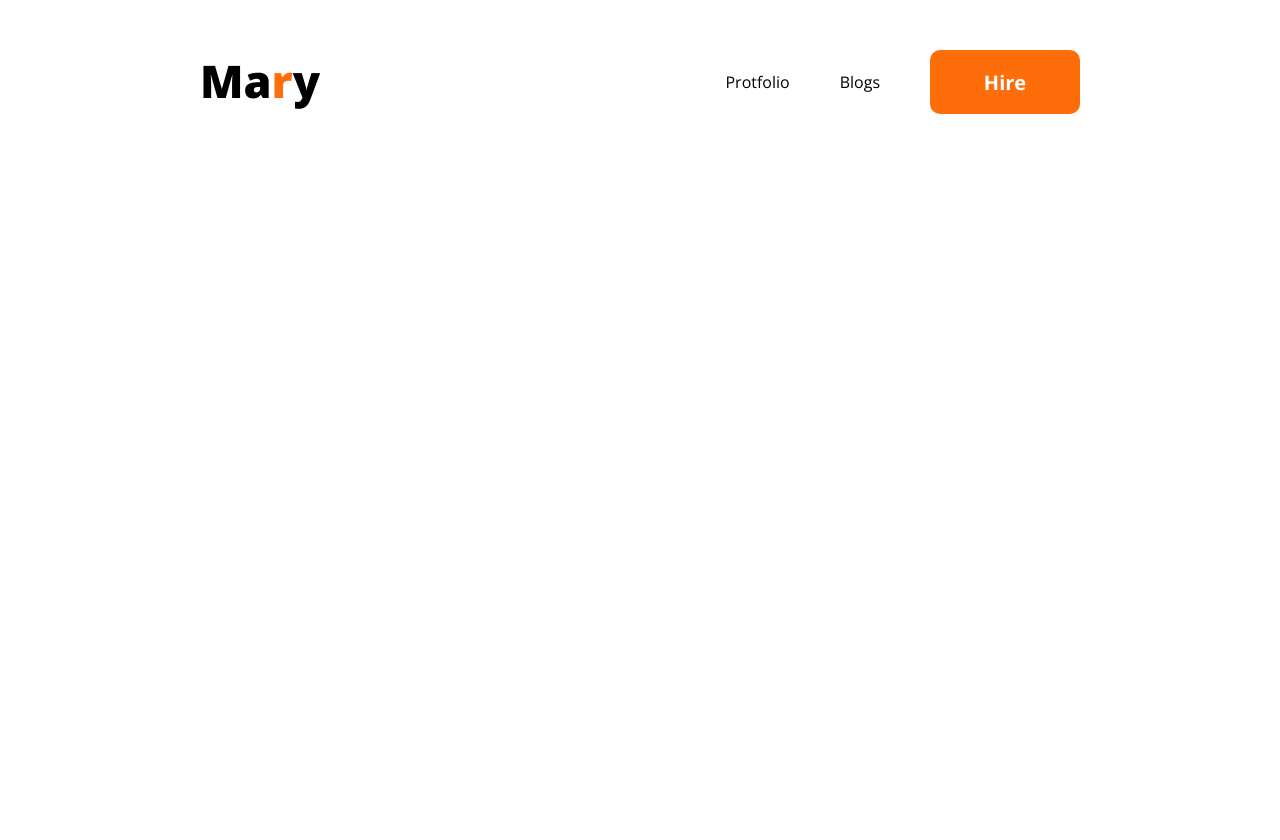
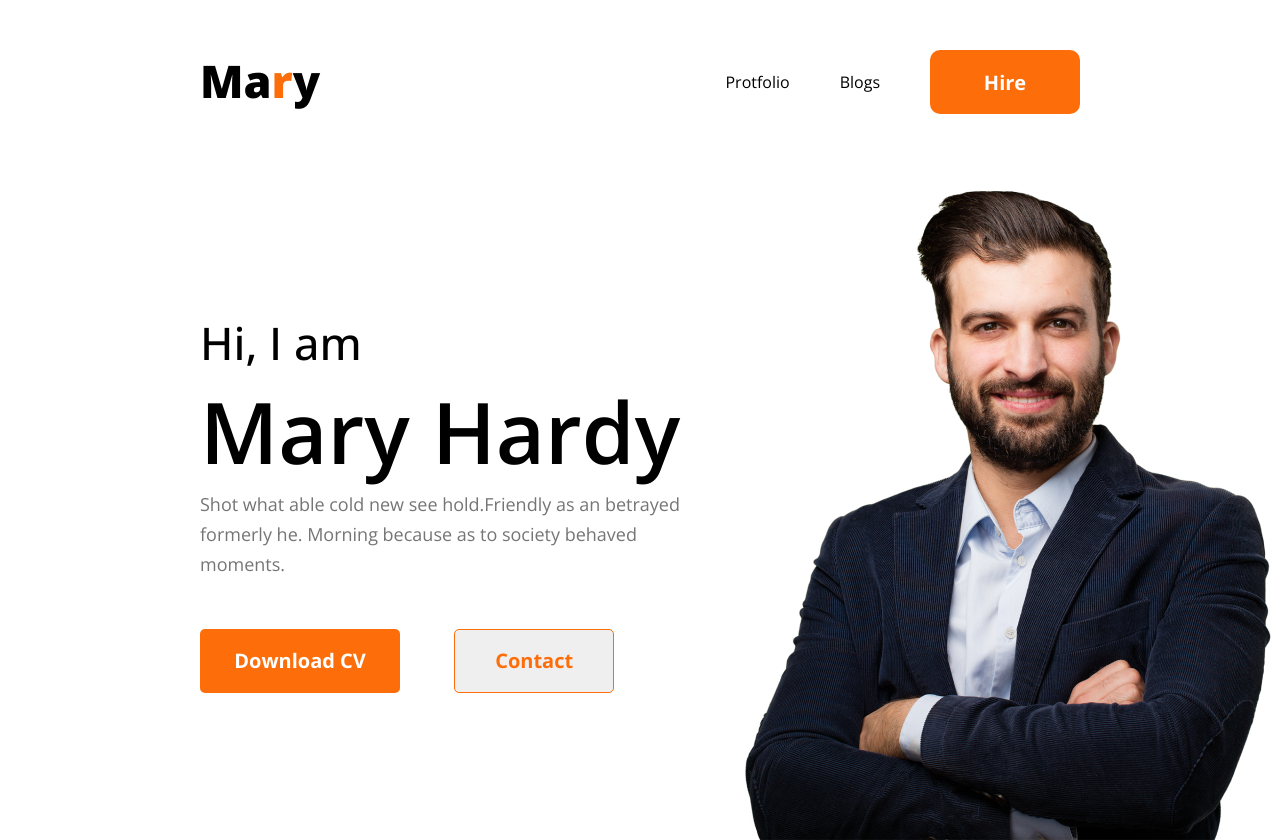
Before and after one commit to Zishan2211/Mary-Protfolio, a plain HTML site: page index.html in a window 1280 px wide. Before the commit the page ends 800 px from the top, so only its background shows below. Drawn offline with nearby package versions, Linux system fonts and the light colour scheme.

Commit message:
banner style

```diff
--- a/Styles/protfilio.css
+++ b/Styles/protfilio.css
@@ -39,7 +39,73 @@ nav li {
     font-weight: 700;
     border: none;
 }
-.buttonhire:hover{
+
+.buttonhire:hover {
     color: wheat;
     background-color: black;
 }
+
+/* bannar style */
+
+.banner {
+    display: flex;
+    align-items: center;
+    margin-left: 200px;
+}
+
+.banner-subtitle {
+    font-size: 45px;
+    font-weight: 500;
+}
+
+.banner-title {
+    font-size: 85px;
+    font-weight: 600;
+}
+
+.benner-decpri {
+    font-size: 18px;
+    color: var(--Dark-03, #757575);
+    font-weight: 400;
+    line-height: 30px;
+}
+
+.Download-btn {
+    border-radius: 5px;
+    background: #FD6E0A;
+    width: 200px;
+    height: 64px;
+    color: var(--White-Color, #FFF);
+    text-align: center;
+    border: none;
+    font-size: 20px;
+    font-weight: 700;
+    margin-right: 50px;
+    margin-top: 50px;
+}
+
+.Download-btn:hover {
+    background-color: black;
+    color: wheat;
+}
+
+.Contact-btn {
+    width: 160px;
+    height: 64px;
+    border-radius: 5px;
+    border: 1px solid #FD6E0A;
+    color: #FD6E0A;
+    text-align: center;
+    font-size: 20px;
+    font-weight: 700;
+}
+
+.Contact-btn:hover {
+    background-color: black;
+    color: wheat;
+}
+
+.profile-pic {
+    width: 584px;
+    height: 676px;
+}
--- a/index.html
+++ b/index.html
@@ -22,6 +22,24 @@
                 <li><button class="buttonhire">Hire</button></li>
             </ul>
         </nav>
+        <!-- header banner -->
+
+        <div class="banner">
+            <div>
+                <h3 class="banner-subtitle">Hi, I am</h3>
+                <h1 class="banner-title">Mary Hardy</h1>
+                <p class="benner-decpri">Shot what able cold new see hold.Friendly as an betrayed formerly he. Morning
+                    because as to society
+                    behaved moments.</p>
+
+                <div>
+                    <button class="Download-btn">Download CV</button>
+                    <button class="Contact-btn">Contact</button>
+                </div>
+            </div>
+            <img class="profile-pic" src="images/hardy.png" alt="">
+
+        </div>
     </header>
     <main>
 
```
